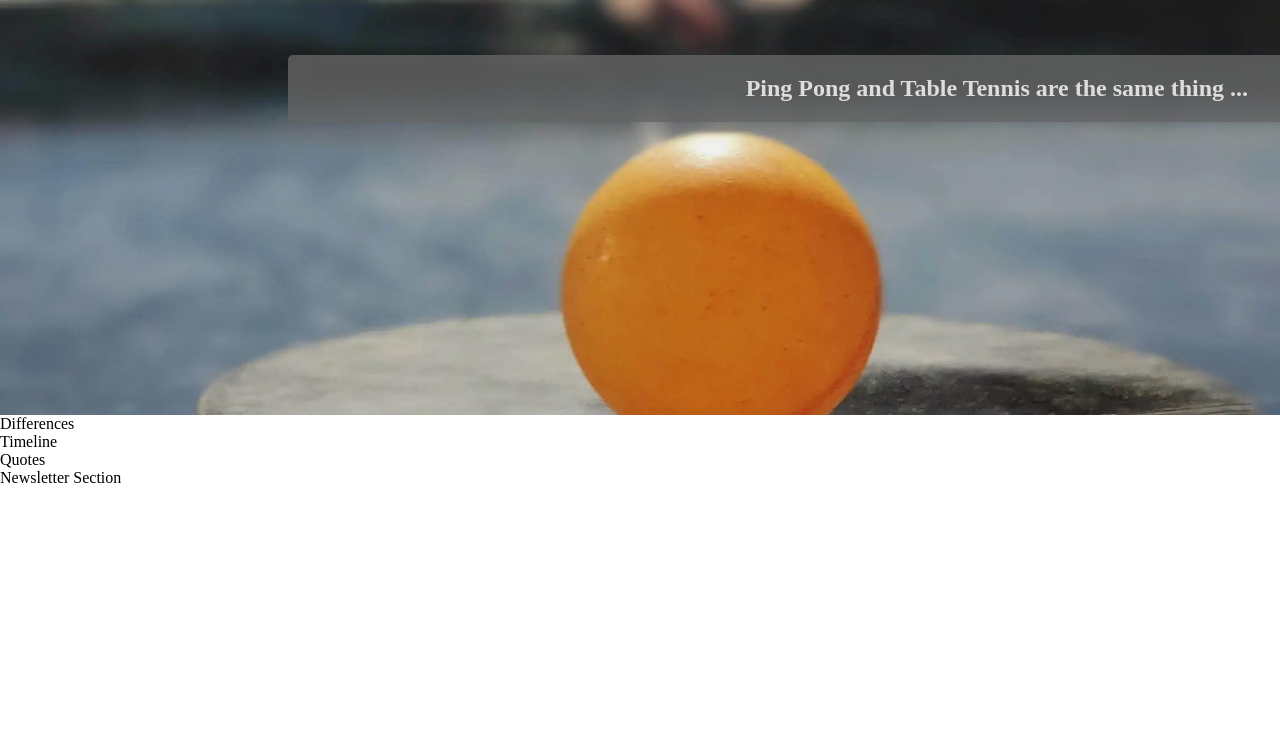
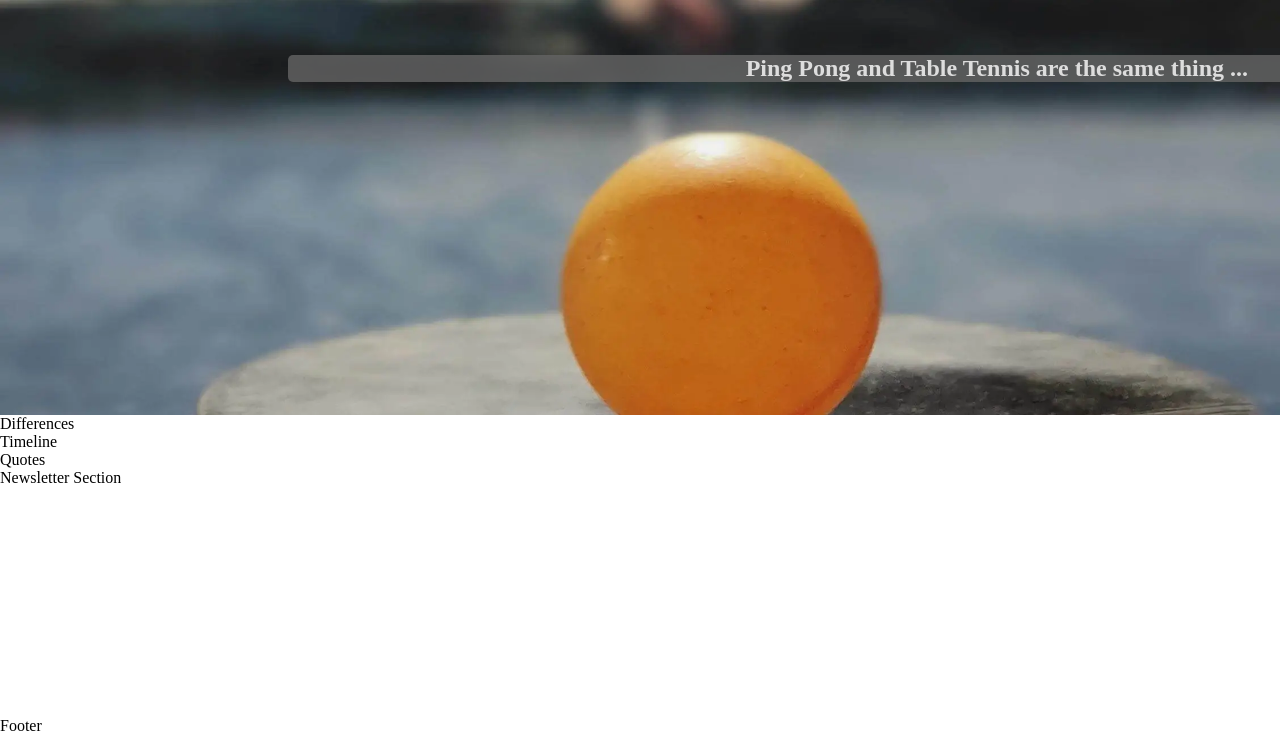
Before and after one commit to benschaf/table-tennis-ping-pong, a plain HTML site: page index.html in a window 1280 px wide. Shown: the part 65-800 px from the top of the page. Drawn offline with Linux system fonts and the light colour scheme.

Commit message:
feat: push footer to bottom with flex properties in body

```diff
--- a/assets/css/style.css
+++ b/assets/css/style.css
@@ -1,6 +1,15 @@
+/* override default styles added by the browser */
+* {
+    margin: 0;
+    padding: 0;
+}
+
 body {
     /* override default body margin */
     margin: 0;
+    min-height: 100vh;
+    display: flex;
+    flex-direction: column;
 }
 
 a {
@@ -44,6 +53,11 @@ nav>ul {
     border-radius: 5px;
 }
 
+/* Main element */
+main {
+    flex: 1 0 auto;
+}
+
 /* Hero Section */
 #hero {
     background: url(../images/hero-2.webp) no-repeat center center/cover;
--- a/index.html
+++ b/index.html
@@ -57,7 +57,7 @@
 
     <!-- Footer -->
     <footer>
-
+        Footer
     </footer>
 
     <!-- Fontawesome Kit insert -->
```
